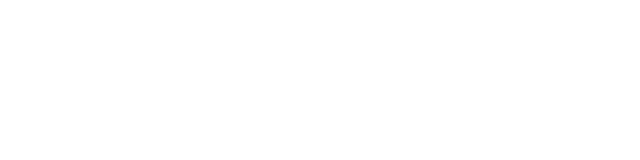
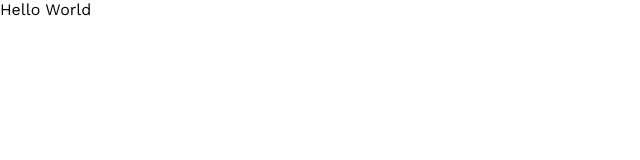
Before and after one commit to thomaserdmenger/FAQ-accordion-react, a React (Vite) app: page / in a window 1280 px wide. Shown: the top 160 px of the page, without its empty margins (0-640 px from the left). Built offline with nearby package versions, Linux system fonts and the light colour scheme.

Commit message:
Add FAQ data and component files

```diff
--- a/src/App.jsx
+++ b/src/App.jsx
@@ -1,3 +1,7 @@
+import * as React from 'react';
+import Accordion from './components/Accordion';
+import styles from './App.module.css';
+
 export default function App() {
-  return null;
+  return <Accordion />;
 }
--- /dev/null
+++ b/src/App.module.css
@@ -0,0 +1,14 @@
+@font-face {
+  font-family: WorkSans;
+  src: url(./assets/fonts/WorkSans-VariableFont_wght.ttf);
+}
+
+* {
+  box-sizing: border-box;
+  margin: 0;
+  padding: 0;
+}
+
+html {
+  font-family: WorkSans, sans-serif;
+}
--- /dev/null
+++ b/src/components/Accordion.jsx
@@ -0,0 +1,6 @@
+import * as React from 'react';
+import FAQ from './FAQ';
+
+export default function () {
+  return <FAQ />;
+}
--- /dev/null
+++ b/src/components/FAQ.jsx
@@ -0,0 +1,5 @@
+import * as React from 'react';
+
+export default function () {
+  return 'Hello World';
+}
```
